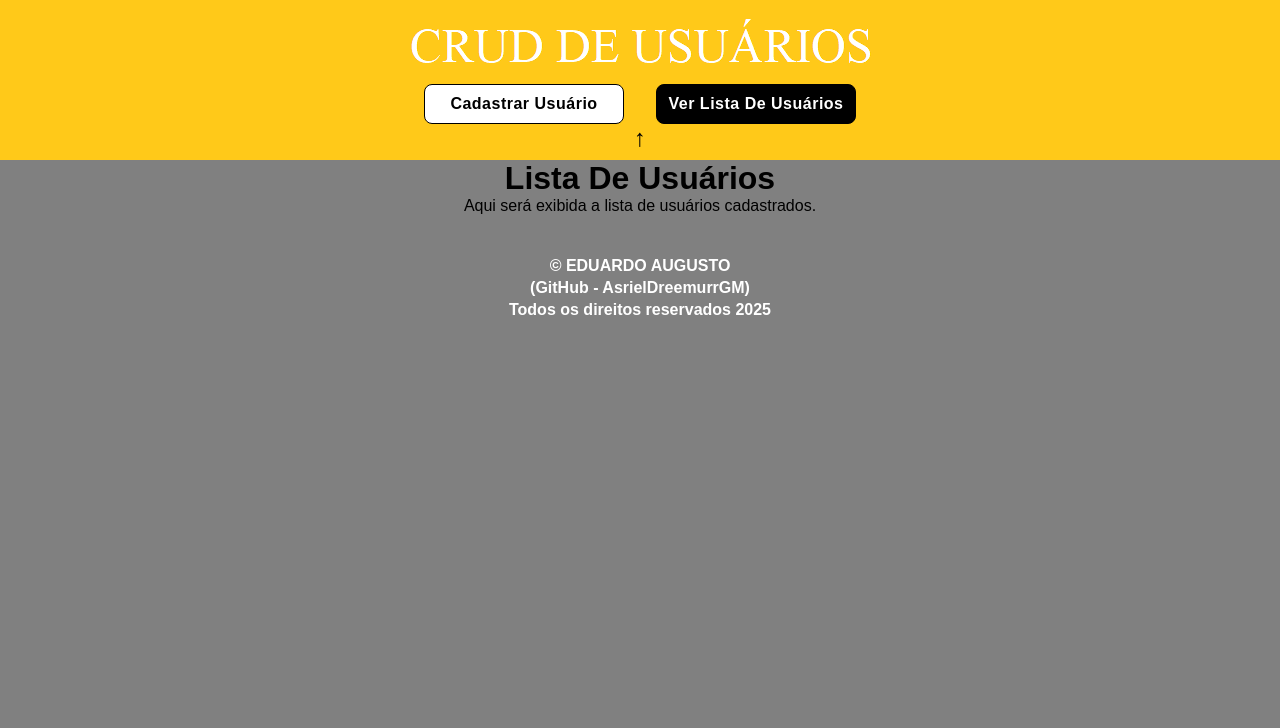
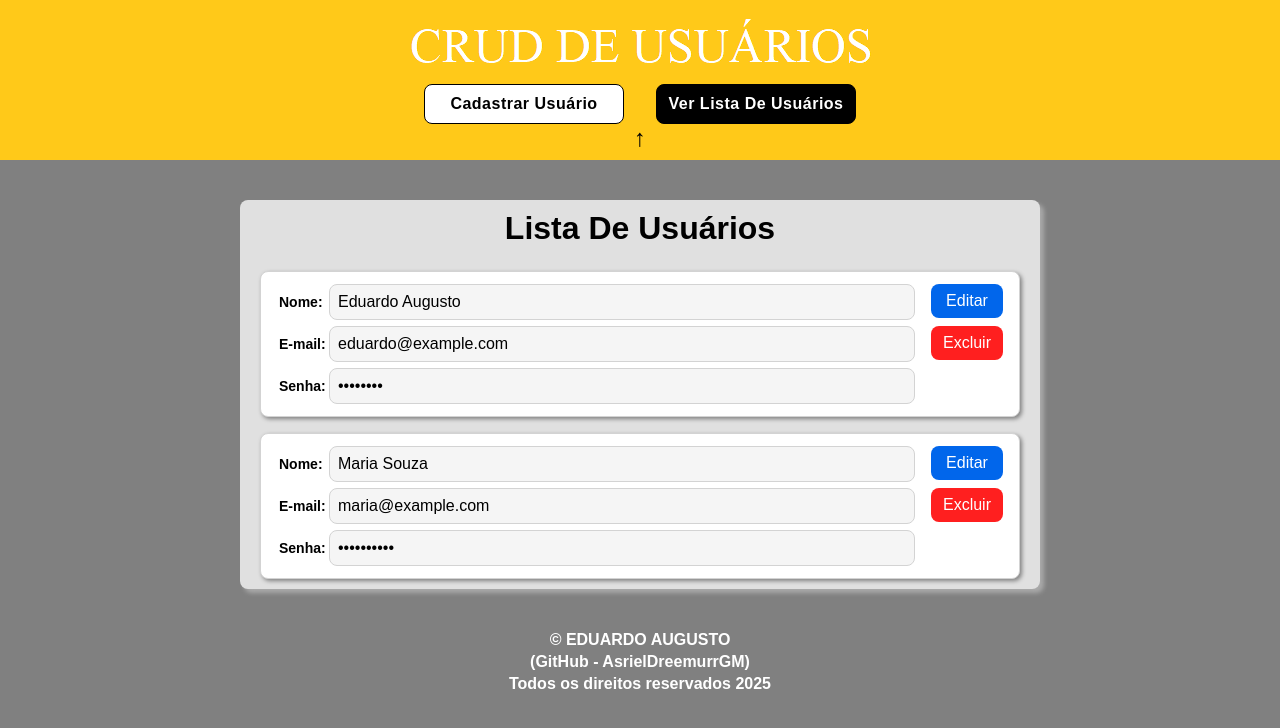
Before and after one commit to AsrielDreemurrGM/User_CRUD, a React (Vite) app: page /AllUsersList in a window 1280 px wide. Shown: the top 728 px of the page. Built offline with nearby package versions, Linux system fonts and the light colour scheme.

Commit message:
Added UsersList Component And Adjusted Its Page
- Introduced A New UsersList Component With Styled User Cards, Password Visibility Toggle, And Empty State;
- Updated AllUsersListPage To Render The UsersList Component Instead Of Static Content;

```diff
--- /dev/null
+++ b/src/components/UsersList/UsersList.tsx
@@ -0,0 +1,102 @@
+import { useState } from 'react';
+import {
+  ListContainer,
+  UserCard,
+  InfoColumn,
+  ButtonColumn,
+  ActionButton,
+  ReadOnlyInput,
+  InputGroup,
+  Label,
+  EmptyStateContainer,
+  StyledNavLink
+} from './styles';
+
+function UsersList() {
+  const users = [
+    {
+      id: 1,
+      name: 'Eduardo Augusto',
+      email: 'eduardo@example.com',
+      password: 'senha123'
+    },
+    {
+      id: 2,
+      name: 'Maria Souza',
+      email: 'maria@example.com',
+      password: 'segredo456'
+    }
+  ];
+
+  const [visiblePasswords, setVisiblePasswords] = useState<
+    Record<number, boolean>
+  >({});
+
+  function togglePasswordVisibility(id: number) {
+    setVisiblePasswords((prev) => ({ ...prev, [id]: !prev[id] }));
+  }
+
+  return (
+    <ListContainer className="mainContainer">
+      <h1>Lista De Usuários</h1>
+
+      {users.length > 0 ? (
+        users.map((user) => {
+          const isVisible = visiblePasswords[user.id];
+          return (
+            <UserCard key={user.id}>
+              <InfoColumn>
+                <InputGroup>
+                  <Label htmlFor={`name-${user.id}`}>Nome:</Label>
+                  <ReadOnlyInput
+                    id={`name-${user.id}`}
+                    type="text"
+                    value={user.name}
+                    readOnly
+                  />
+                </InputGroup>
+
+                <InputGroup>
+                  <Label htmlFor={`email-${user.id}`}>E-mail:</Label>
+                  <ReadOnlyInput
+                    id={`email-${user.id}`}
+                    type="text"
+                    value={user.email}
+                    readOnly
+                  />
+                </InputGroup>
+
+                <InputGroup>
+                  <Label htmlFor={`password-${user.id}`}>Senha:</Label>
+                  <ReadOnlyInput
+                    id={`password-${user.id}`}
+                    type={isVisible ? 'text' : 'password'}
+                    value={user.password}
+                    readOnly
+                    onClick={() => togglePasswordVisibility(user.id)}
+                  />
+                </InputGroup>
+              </InfoColumn>
+
+              <ButtonColumn>
+                <ActionButton type="button" $variant="edit">
+                  Editar
+                </ActionButton>
+                <ActionButton type="button" $variant="delete">
+                  Excluir
+                </ActionButton>
+              </ButtonColumn>
+            </UserCard>
+          );
+        })
+      ) : (
+        <EmptyStateContainer>
+          <p>Nenhum usuário cadastrado.</p>
+          <StyledNavLink to="/">Cadastrar Novo Usuário</StyledNavLink>
+        </EmptyStateContainer>
+      )}
+    </ListContainer>
+  );
+}
+
+export default UsersList;
--- /dev/null
+++ b/src/components/UsersList/styles.ts
@@ -0,0 +1,153 @@
+import styled from 'styled-components';
+import { Breakpoints } from '../../styles/main';
+import { NavLink } from 'react-router-dom';
+
+export const ListContainer = styled.div`
+  background-color: #e0e0e0;
+  padding: 10px 20px;
+  border-radius: 8px;
+  max-width: 800px;
+  width: 100%;
+  margin-top: 40px;
+  box-shadow: 4px 4px 4px 0px darkgrey;
+
+  display: flex;
+  flex-direction: column;
+  align-items: center;
+  gap: 16px;
+
+  @media (max-width: ${Breakpoints.mobile}) {
+    max-width: 350px;
+    margin-top: 20px;
+    gap: 12px;
+  }
+
+  h1 {
+    margin-bottom: 8px;
+  }
+`;
+
+export const UserCard = styled.div`
+  background-color: white;
+  width: 100%;
+  border-radius: 8px;
+  border: 1px solid lightgray;
+  padding: 12px 16px;
+  box-shadow: 2px 2px 4px 0px gray;
+
+  display: grid;
+  grid-template-columns: 2fr auto;
+  align-items: start;
+  gap: 16px;
+
+  @media (max-width: ${Breakpoints.mobile}) {
+    grid-template-columns: 1fr;
+    align-items: center;
+  }
+`;
+
+export const InfoColumn = styled.div`
+  display: flex;
+  flex-direction: column;
+  gap: 6px;
+
+  label {
+    font-weight: 600;
+    font-size: 14px;
+    margin-left: 2px;
+  }
+`;
+
+export const InputGroup = styled.div`
+  display: flex;
+  align-items: center;
+`;
+
+export const Label = styled.label`
+  max-width: 50px;
+  width: 100%;
+`;
+
+export const ReadOnlyInput = styled.input`
+  width: 100%;
+  padding: 8px;
+  border: 1px solid lightgray;
+  border-radius: 8px;
+  font-size: 16px;
+  background-color: #f5f5f5;
+  cursor: default;
+  user-select: none;
+
+  &:focus {
+    outline: none;
+  }
+`;
+
+export const ButtonColumn = styled.div`
+  display: flex;
+  flex-direction: column;
+  align-items: stretch;
+  justify-content: center;
+  gap: 8px;
+`;
+
+export const ActionButton = styled.button<{ $variant?: 'edit' | 'delete' }>`
+  font-size: 16px;
+  padding: 8px 12px;
+  border-radius: 8px;
+  border: none;
+  color: white;
+  cursor: pointer;
+
+  background-color: ${({ $variant }) =>
+    $variant === 'edit' ? '#0166ebff' : '#ff1f1fff'};
+
+  &:hover {
+    background-color: ${({ $variant }) =>
+      $variant === 'edit' ? '#005cd4ff' : '#be2020ff'};
+  }
+`;
+
+export const EmptyStateContainer = styled.div`
+  display: flex;
+  flex-direction: column;
+  align-items: center;
+  gap: 12px;
+  margin-top: 12px;
+
+  p {
+    font-size: 18px;
+    font-weight: 500;
+  }
+`;
+
+export const StyledNavLink = styled(NavLink)`
+  display: inline-flex;
+  justify-content: center;
+  align-items: center;
+  padding: 10px 16px;
+  background-color: #fff;
+  border-radius: 8px;
+  border: 1px solid black;
+  cursor: pointer;
+  color: black;
+  font-weight: 600;
+  text-transform: capitalize;
+  letter-spacing: 0.5px;
+  transition: all 0.1s ease;
+  white-space: nowrap;
+  text-decoration: none;
+
+  &:hover {
+    background-color: #e0e0e0;
+  }
+
+  &.active {
+    background-color: black;
+    color: white;
+
+    &:hover {
+      background-color: black;
+    }
+  }
+`;
--- a/src/pages/AllUsersListPage/AllUsersListPage.tsx
+++ b/src/pages/AllUsersListPage/AllUsersListPage.tsx
@@ -1,10 +1,7 @@
+import UsersList from '../../components/UsersList/UsersList';
+
 function AllUsersListPage() {
-  return (
-    <div className="mainContainer">
-      <h1>Lista De Usuários</h1>
-      <p>Aqui será exibida a lista de usuários cadastrados.</p>
-    </div>
-  );
+  return <UsersList />;
 }
 
 export default AllUsersListPage;
```
